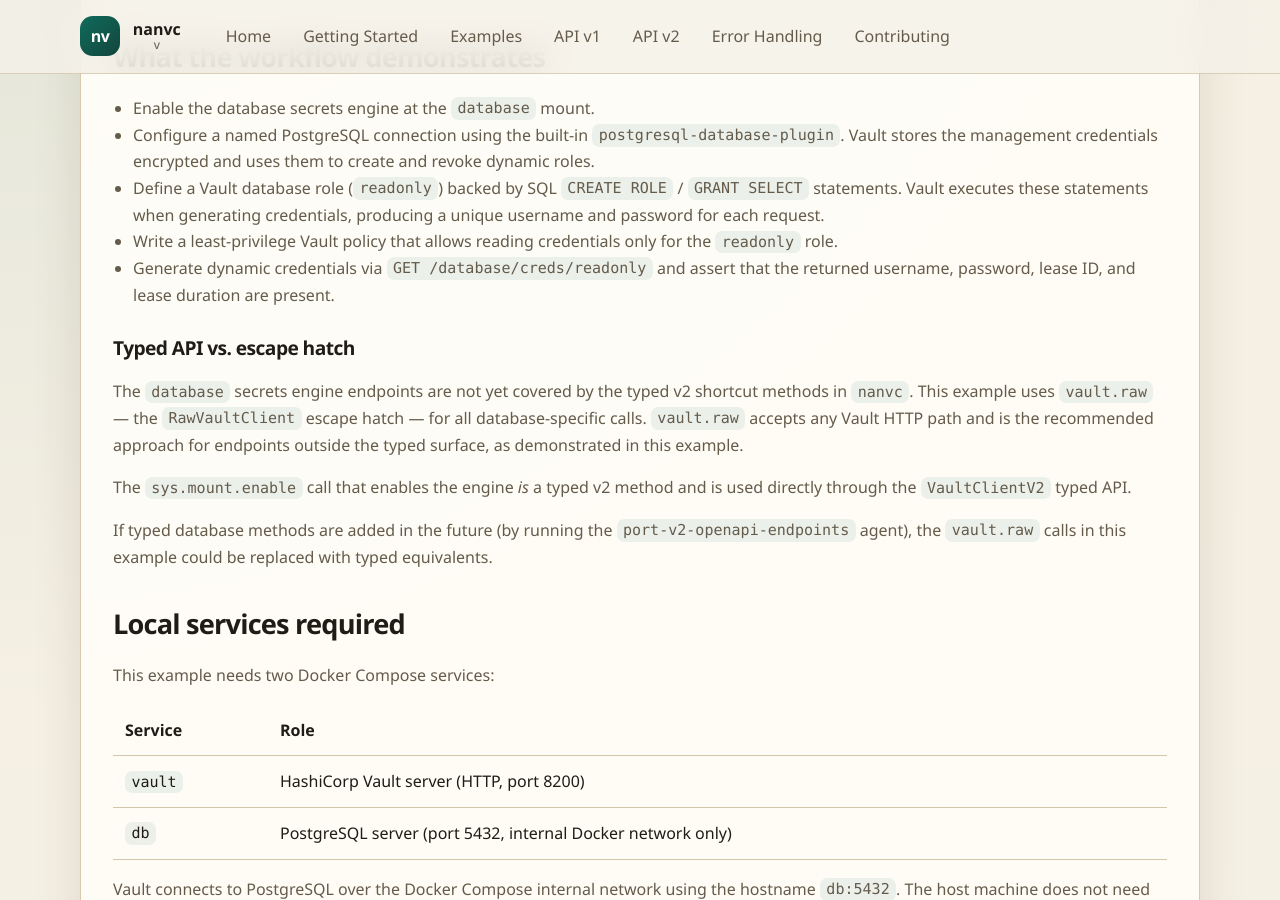
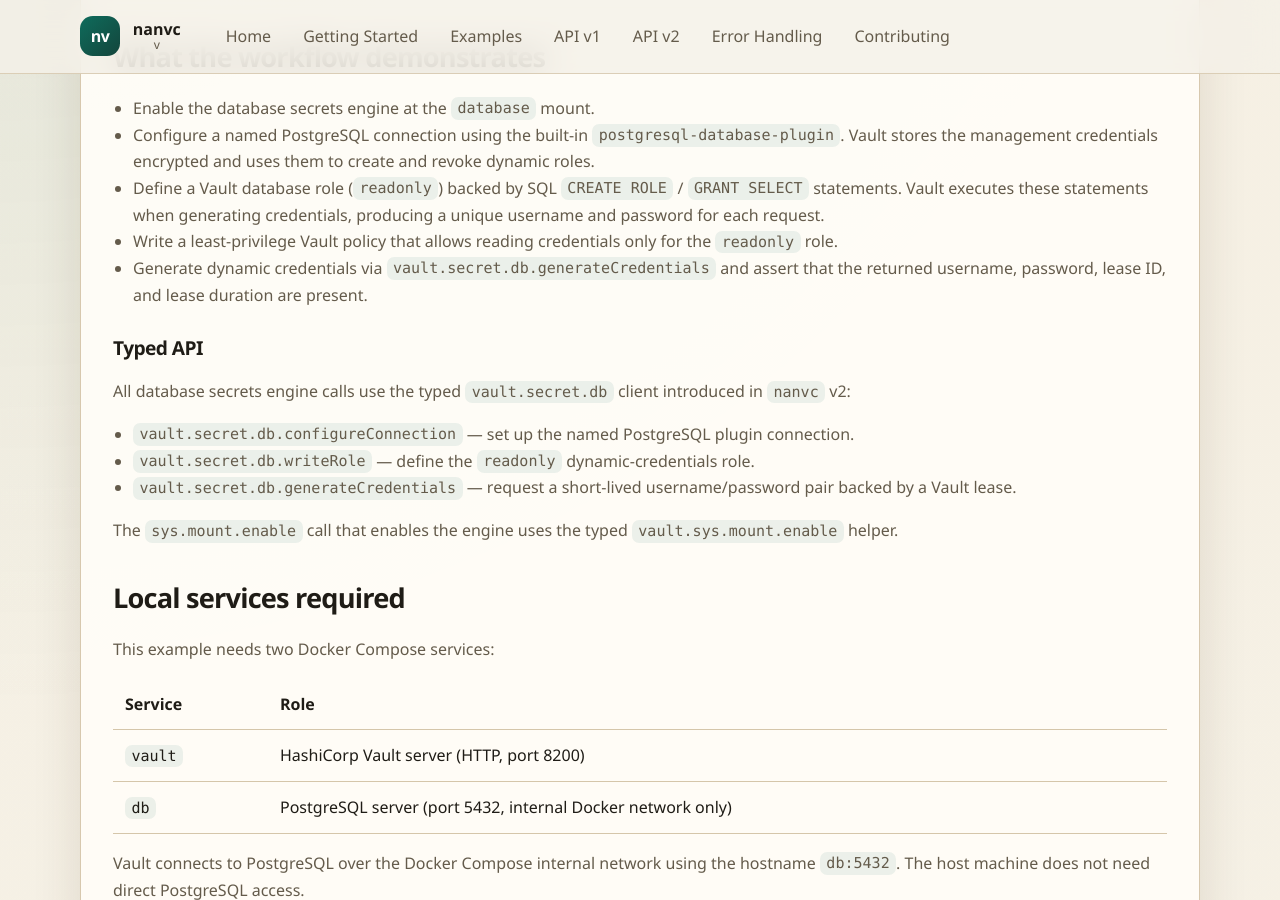
Before and after one commit to zailic/nanvc, a Jekyll site: the page built from docs/examples/database-secrets.md, in a window 1280 px wide and 900 px high, scrolled down 557 px. Built offline with Jekyll 4.4.1, drawn with Linux system fonts in a browser that asks for light colours.

Commit message:
feat: update database-secrets example to use typed vault.secret.db API and add CHANGELOG entry
Agent-Logs-Url: https://github.com/zailic/nanvc/sessions/3f9f7fe8-6e25-4c26-99c4-2dddf3c51299

Co-authored-by: zailic <2317627+zailic@users.noreply.github.com>

```diff
--- a/docs/examples/database-secrets.md
+++ b/docs/examples/database-secrets.md
@@ -26,24 +26,23 @@ Compose services in this repository.
   each request.
 - Write a least-privilege Vault policy that allows reading credentials only
   for the `readonly` role.
-- Generate dynamic credentials via `GET /database/creds/readonly` and assert
-  that the returned username, password, lease ID, and lease duration are
+- Generate dynamic credentials via `vault.secret.db.generateCredentials` and
+  assert that the returned username, password, lease ID, and lease duration are
   present.
 
-### Typed API vs. escape hatch
+### Typed API
 
-The `database` secrets engine endpoints are not yet covered by the typed v2
-shortcut methods in `nanvc`. This example uses `vault.raw` — the
-`RawVaultClient` escape hatch — for all database-specific calls. `vault.raw`
-accepts any Vault HTTP path and is the recommended approach for endpoints
-outside the typed surface, as demonstrated in this example.
+All database secrets engine calls use the typed `vault.secret.db` client
+introduced in `nanvc` v2:
 
-The `sys.mount.enable` call that enables the engine _is_ a typed v2 method and
-is used directly through the `VaultClientV2` typed API.
+- `vault.secret.db.configureConnection` — set up the named PostgreSQL plugin
+  connection.
+- `vault.secret.db.writeRole` — define the `readonly` dynamic-credentials role.
+- `vault.secret.db.generateCredentials` — request a short-lived username/password
+  pair backed by a Vault lease.
 
-If typed database methods are added in the future (by running the
-`port-v2-openapi-endpoints` agent), the `vault.raw` calls in this example
-could be replaced with typed equivalents.
+The `sys.mount.enable` call that enables the engine uses the typed
+`vault.sys.mount.enable` helper.
 
 ## Local services required
 
@@ -163,19 +162,6 @@ const DB_MOUNT = 'database';
 const DB_CONNECTION = 'postgres-webapp';
 const DB_ROLE = 'readonly';
 
-// Response shape for GET /database/creds/<role>.
-// The database secrets engine has no typed v2 shortcut methods yet, so all
-// database API calls go through vault.raw (the escape-hatch RawVaultClient).
-type DbCredsResponse = {
-    lease_id: string;
-    renewable: boolean;
-    lease_duration: number;
-    data: {
-        username: string;
-        password: string;
-    };
-};
-
 async function main(): Promise<void> {
 
     // ── Step 1: Operator — prepare Vault ──────────────────────────────────────
@@ -198,25 +184,20 @@ async function main(): Promise<void> {
         }
 
         // ── Step 3: Admin — configure the database connection ─────────────────
-        // vault.raw is the RawVaultClient escape hatch. It accepts any Vault
-        // HTTP path and is the right tool here because the database secrets
-        // engine has no typed v2 shortcut methods in nanvc yet.
-        //
-        // This call configures a named PostgreSQL connection. Vault stores the
-        // management credentials (nanvc / integration) encrypted and uses them
-        // to create and revoke dynamic roles. The {{username}} and {{password}}
-        // placeholders are filled in by Vault at request time.
+        // vault.secret.db.configureConnection sets up a named PostgreSQL
+        // connection. Vault stores the management credentials (nanvc /
+        // integration) encrypted and uses them to create and revoke dynamic
+        // roles. The {{username}} and {{password}} placeholders are filled in
+        // by Vault at request time.
         //
         // The PostgreSQL service is reachable at db:5432 within the Docker
         // Compose network. The host machine does not need direct DB access.
-        await vault.raw.post<void>(`/${DB_MOUNT}/config/${DB_CONNECTION}`, {
-            body: {
-                plugin_name: 'postgresql-database-plugin',
-                connection_url: 'postgresql://{{username}}:{{password}}@db:5432/nanvc?sslmode=disable',
-                allowed_roles: [DB_ROLE],
-                username: 'nanvc',
-                password: 'integration',
-            },
+        await vault.secret.db.configureConnection(DB_MOUNT, DB_CONNECTION, {
+            plugin_name: 'postgresql-database-plugin',
+            connection_url: 'postgresql://{{username}}:{{password}}@db:5432/nanvc?sslmode=disable',
+            allowed_roles: [DB_ROLE],
+            username: 'nanvc',
+            password: 'integration',
         }).unwrap();
 
         // ── Step 4: Admin — create a dynamic-credentials role ─────────────────
@@ -224,20 +205,18 @@ async function main(): Promise<void> {
         // runs when generating credentials. Each credential set gets a unique
         // username derived from the role name plus a timestamp, and a random
         // password. Credentials are automatically revoked when the lease expires.
-        await vault.raw.post<void>(`/${DB_MOUNT}/roles/${DB_ROLE}`, {
-            body: {
-                db_name: DB_CONNECTION,
-                creation_statements: [
-                    "CREATE ROLE \"{{name}}\" WITH LOGIN PASSWORD '{{password}}' VALID UNTIL '{{expiration}}' NOINHERIT;",
-                    "GRANT SELECT ON ALL TABLES IN SCHEMA public TO \"{{name}}\";",
-                ],
-                revocation_statements: [
-                    "REVOKE ALL PRIVILEGES ON ALL TABLES IN SCHEMA public FROM \"{{name}}\";",
-                    "DROP ROLE IF EXISTS \"{{name}}\";",
-                ],
-                default_ttl: '1h',
-                max_ttl: '24h',
-            },
+        await vault.secret.db.writeRole(DB_MOUNT, DB_ROLE, {
+            db_name: DB_CONNECTION,
+            creation_statements: [
+                "CREATE ROLE \"{{name}}\" WITH LOGIN PASSWORD '{{password}}' VALID UNTIL '{{expiration}}' NOINHERIT;",
+                "GRANT SELECT ON ALL TABLES IN SCHEMA public TO \"{{name}}\";",
+            ],
+            revocation_statements: [
+                "REVOKE ALL PRIVILEGES ON ALL TABLES IN SCHEMA public FROM \"{{name}}\";",
+                "DROP ROLE IF EXISTS \"{{name}}\";",
+            ],
+            default_ttl: '1h',
+            max_ttl: '24h',
         }).unwrap();
 
         // ── Step 5: Admin — write a least-privilege policy ────────────────────
@@ -253,18 +232,18 @@ async function main(): Promise<void> {
         await admin.createPolicy('db-readonly', dbPolicy);
 
         // ── Step 6: Generate dynamic database credentials ─────────────────────
-        // Reading from database/creds/<role> causes Vault to connect to the
+        // vault.secret.db.generateCredentials causes Vault to connect to the
         // database, execute the creation_statements with a generated name and
-        // password, and return the result. Each read produces a unique,
+        // password, and return the result. Each call produces a unique,
         // time-limited credential pair backed by a Vault lease.
-        const creds = await vault.raw.get<DbCredsResponse>(`/${DB_MOUNT}/creds/${DB_ROLE}`).unwrap();
+        const creds = await vault.secret.db.generateCredentials(DB_MOUNT, DB_ROLE).unwrap();
 
         assert.ok(
-            typeof creds.data.username === 'string' && creds.data.username.length > 0,
+            typeof creds.data?.username === 'string' && creds.data.username.length > 0,
             'Generated username must be a non-empty string',
         );
         assert.ok(
-            typeof creds.data.password === 'string' && creds.data.password.length > 0,
+            typeof creds.data?.password === 'string' && creds.data.password.length > 0,
             'Generated password must be a non-empty string',
         );
         assert.ok(
```
Also changed, not shown: other parts of docs/examples/database-secrets.md (+2 -2 lines), examples/database-secrets/main.ts (+14 -34 lines), CHANGELOG.md, examples/database-secrets/README.md.
